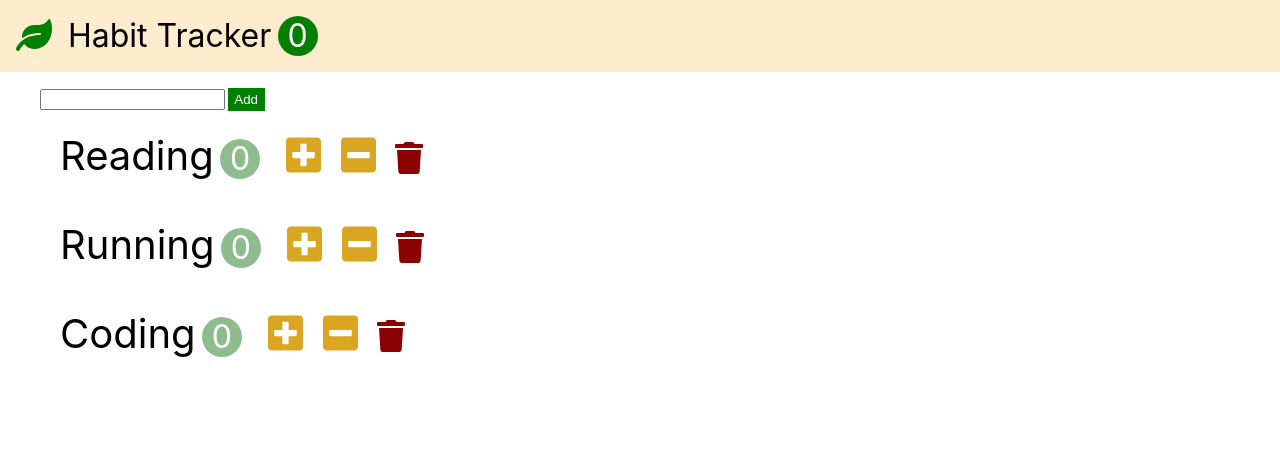
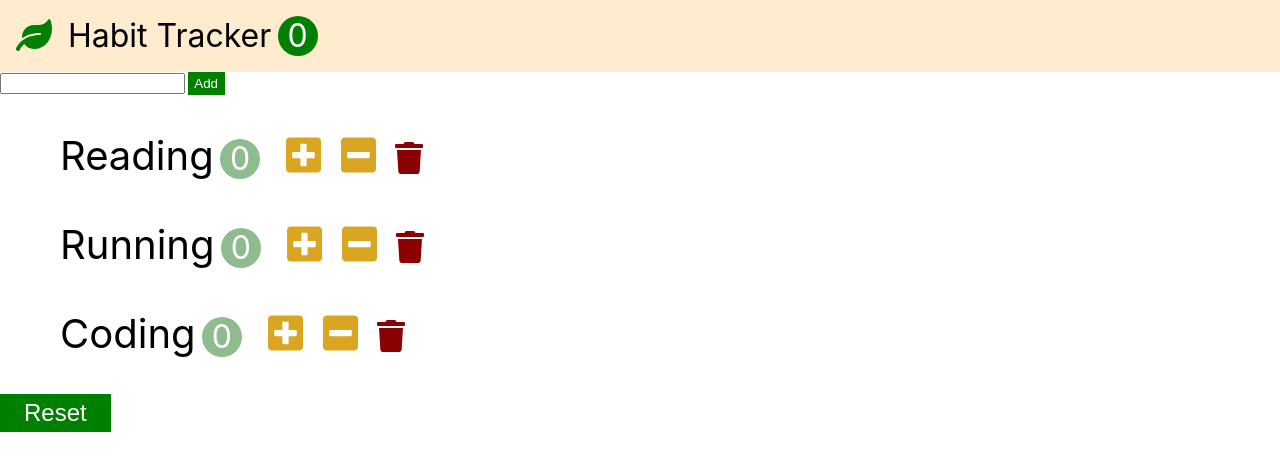
Before and after one commit to journy002/habit-tracker, a React (Create React App) app: page / in a window 1280 px wide. Shown: the top 470 px of the page. Built offline with nearby package versions, Linux system fonts and the light colour scheme.

Commit message:
add reset func

```diff
--- a/src/App.css
+++ b/src/App.css
@@ -84,3 +84,10 @@ button {
   font-size: 2rem;
   color: darkred;
 }
+
+.habits-reset {
+  padding: 0.2em 1em;
+  font-size: 1.5rem;
+  color: white;
+  background-color: green;
+}
--- a/src/app.jsx
+++ b/src/app.jsx
@@ -16,8 +16,6 @@ class App extends Component {
   mainIncrement = (habit) => {
     const habits = [...this.state.habits];
     const index = habits.indexOf(habit);
-    console.log(habit, "habit");
-    console.log(index, "increment");
     habits[index].count++;
     this.setState({ habits: habits });
   };
@@ -43,6 +41,15 @@ class App extends Component {
     this.setState({ habits });
   };
 
+  handleReset = () => {
+    const habits = this.state.habits.map((item) => {
+      item.count = 0;
+      return item;
+    });
+
+    this.setState(habits);
+  };
+
   render() {
     return (
       <React.Fragment>
@@ -56,6 +63,8 @@ class App extends Component {
           handleDelete={this.mainDelete}
           // navbar
           onAdd={this.handleAdd}
+          // Reset
+          onReset={this.handleReset}
         />
       </React.Fragment>
     );
--- a/src/components/habits.jsx
+++ b/src/components/habits.jsx
@@ -26,8 +26,9 @@ class Habits extends Component {
 
   render() {
     return (
+      <>
+        <HabitAddForm onAdd={this.handleAdd} />
         <ul>
-        <HabitAddForm onAdd={this.handleAdd} />
           {this.props.habits.map((item) => (
             <Habit
               key={item.id}
@@ -38,6 +39,10 @@ class Habits extends Component {
             />
           ))}
         </ul>
+        <button className="habits-reset" onClick={this.props.onReset}>
+          Reset
+        </button>
+      </>
     );
   }
 }
```
Lines whose indentation alone changed are shown as unchanged.
